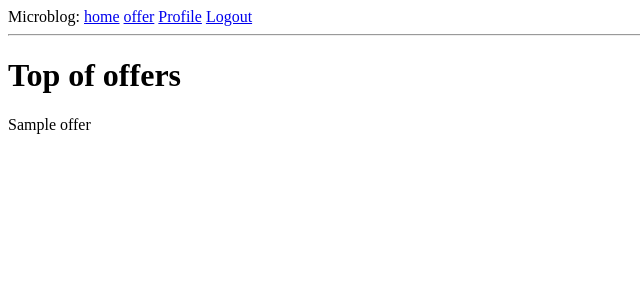
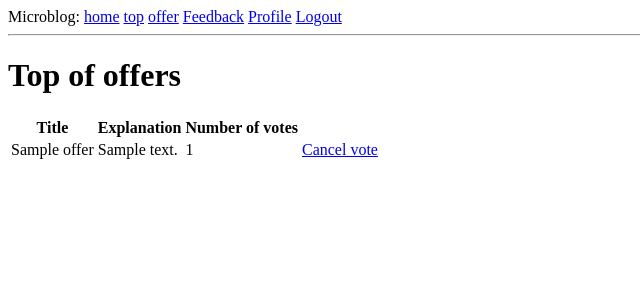
Before and after one commit to CelestialShepherd/VoteWebSite, a Flask app: page /top in a window 1280 px wide. Shown: the top 300 px of the page, without its empty margins (0-640 px from the left). Run offline with Flask 2, Linux system fonts and the light colour scheme; a user stored in the database is signed in; tables that the repository leaves empty hold one stand-in row (values such as "Sample post").

Commit message:
Add files via upload

```diff
--- a/microblog/app/templates/base.html
+++ b/microblog/app/templates/base.html
@@ -10,7 +10,9 @@
     <div>
         Microblog:
         <a href="{{ url_for('index') }}">home</a>
+        <a href="{{ url_for('top') }}">top</a>
         <a href="{{ url_for('offer') }}">offer</a>
+        <a href="{{ url_for('feedback', ) }}">Feedback</a>
         {% if current_user.is_anonymous %}
         <a href="{{ url_for('login') }}">login</a>
         {% else %}
--- a/microblog/app/templates/top.html
+++ b/microblog/app/templates/top.html
@@ -3,10 +3,27 @@
 {% block content %}
 <h1>Top of offers</h1>
 
-    <p>
+<p>
+    <table>
+        <tr>
+            <th>Title</th>
+            <th>Explanation</th>
+            <th>Number of votes</th>
+            <th></th>
+        </tr>
         {% for o in offers%}
-        <p>{{o.title}}</p>
+        <tr>
+            <td>{{ o.title }}</td>
+            <td>{{ o.body }}</td>
+            <td>{{user.voted.count()}}</td>
+            {%if not current_user.is_voting(user)%}
+            <td><a href="{{ url_for('vote', email=user.email) }}">Vote</a></td>
+            {% else %}
+            <td><a href="{{ url_for('cancel_vote', email=user.email) }}">Cancel vote</a></td>
+            {% endif %}
+        </tr>
         {% endfor %}
-    </p>
+    </table>
+</p>
 
 {% endblock %}
```
Also changed, not shown: microblog/app/templates/feedback.html (added, +23 -0 lines).
